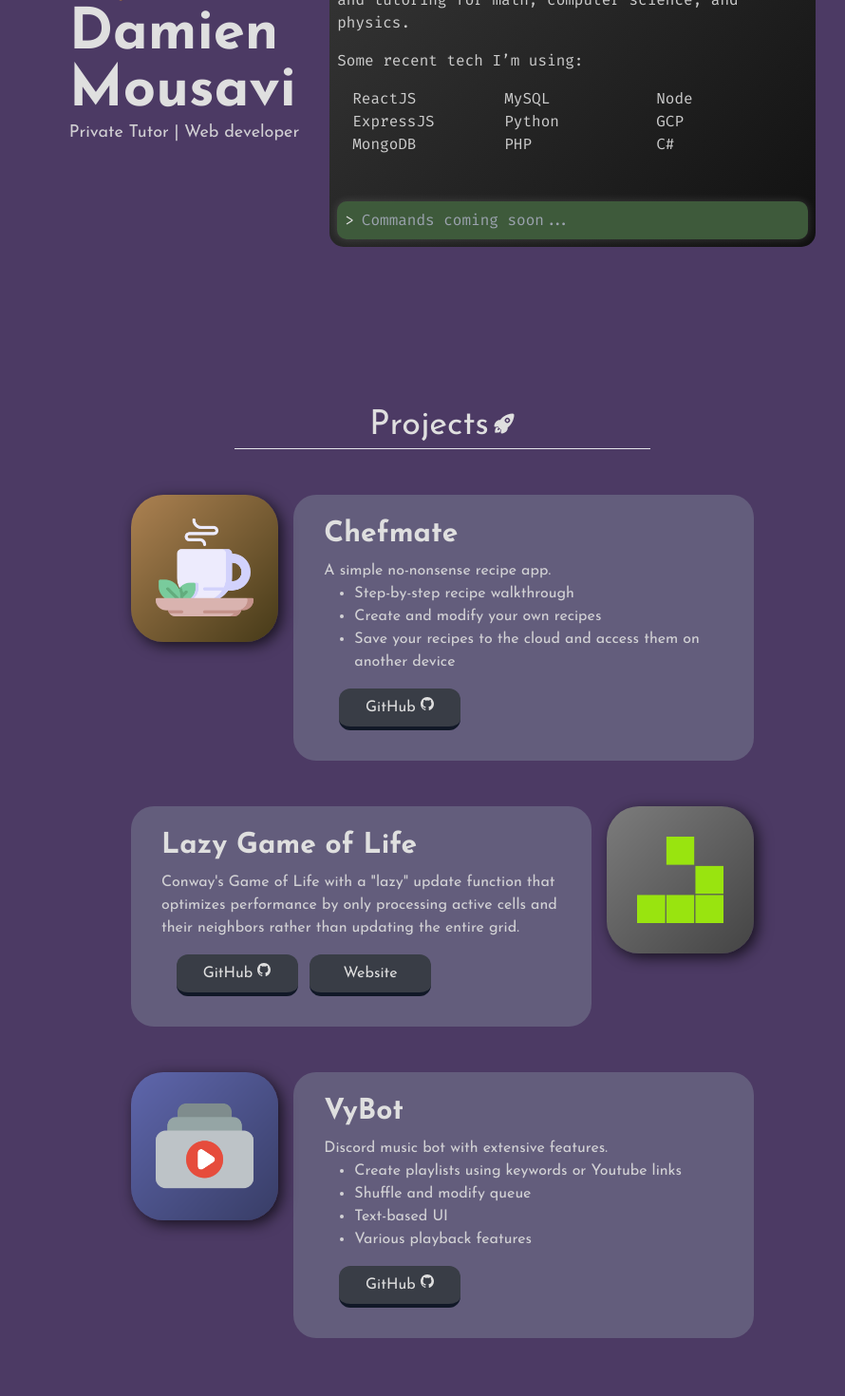
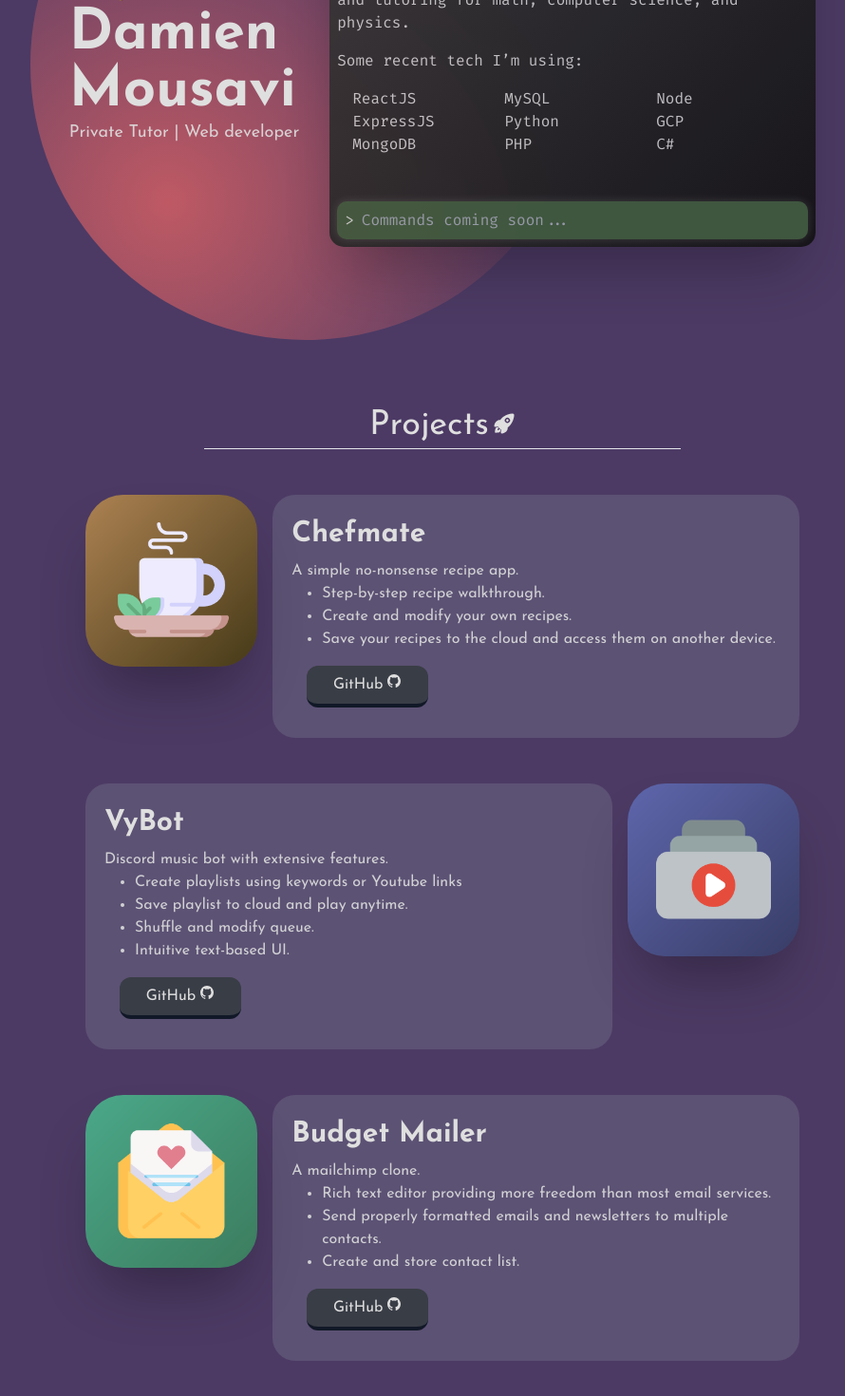
Before and after one commit to DamienSaavi/damiensaavi.github.io, a React (Create React App) app: page / in a window 1280 px wide. Shown: the part 300-1770 px from the top of the page at 95% size, without its empty margins (174-1064 px from the left). Built offline with nearby package versions, Linux system fonts and the light colour scheme.

Commit message:
added budget mailer to projects

```diff
--- a/src/App.js
+++ b/src/App.js
@@ -6,6 +6,7 @@ import './App.css'
 import brewmate_icon from './brewmate.png'
 import vybot_icon from './vybot.png'
 import gol_icon from './gol.png'
+import bm_icon from './mailer-logo.png'
 
 const tech = [
   'ReactJS', 'MySQL', 'Node',
@@ -70,15 +71,17 @@ function App() {
   return (
     <div className='root text-main'>
       <NavigationBar />
-      <div className='h-16 md:hidden' />
-      <div className='flex flex-col md:flex-row justify-center items-center gap-4 md:gap-8 h-screen min-h-sm w-full px-4 pb-16'>
+      <div className='flex flex-col relative md:flex-row justify-center items-center gap-4 md:gap-8 h-screen min-h-sm w-full px-4 pb-16 overflow-x-hidden'>
         <div className='text-center md:text-left flex flex-col'>
-          <h3 className='text-left opacity-90'>Hello 👋🏽 I'm</h3>
-          <p className='text-4xl xs:text-5xl md:hidden font-extrabold '>Damien Mousavi</p>
-          <p className='text-6xl hidden md:block font-extrabold '>Damien<br />Mousavi</p>
-          <h3 className='text-lg opacity-90'>Private Tutor | Web developer</h3>
+          <h3 className='text-left opacity-90 z-10'>Hello 👋🏽 I'm</h3>
+          <p className='text-4xl xs:text-5xl md:hidden font-extrabold z-10'>Damien Mousavi</p>
+          <p className='text-6xl hidden md:block font-extrabold z-10'>Damien<br />Mousavi</p>
+          <h3 className='text-lg opacity-90 z-10'>Private Tutor | Web developer</h3>
         </div>
-        <div className='terminal relative flex flex-col w-full max-w-lg h-1/2 md:h-96'>
+
+          <div className='absolute rounded-full bg-bottom md:bg-right-top z-0 md:mr-72' id='cog'/>
+
+        <div className='terminal relative flex flex-col w-full max-w-lg h-1/2 md:h-96 opacity-90 blur-xl shadow-3xl'>
           <div className='terminal-bar  text-xs flex justify-between h-8 p-2'>
             <div class='button flex-shrink-0 btn-exit'></div>
             <div class='button flex-shrink-0 btn-min'></div>
@@ -100,28 +103,28 @@ function App() {
           </div>
           <div className='cmdline-container text-sm md:text-base absolute bottom-0 w-full p-2'>
             <div className='cmdline flex p-2 gap-2 w-full'>
-              <p className='intro intro-launch' id="launch">{'>'}</p>
+              <p className='intro intro-launch opacity-90' id="launch">{'>'}</p>
               <input type='text' className='intro w-full' id='shell' placeholder='Commands coming soon...' />
             </div>
           </div>
         </div>
       </div >
-      <div class='projects-container container mx-auto max-w-lg sm:max-w-2xl -mt-16 md:-mt-20 p-2'>
+      <div class='projects-container container mx-auto max-w-lg sm:max-w-3xl -mt-20 p-2'>
         <h1 className='text-4xl flex justify-center '>Projects<IoRocket className='ml-1 w-6' /></h1>
         <hr className='mt-1 mb-12 w-2/3 mx-auto' />
 
-        <div class='project-billboard mb-12 w-full flex flex-col mx-auto max-w-4xl sm:flex-row gap-4'>
+        <div class='project-billboard mb-12 w-full flex flex-col sm:flex-row gap-4'>
           <div className='project-image-container w-full z-10 px-16 sm:p-0 sm:w-1/3'>
-            <img src={brewmate_icon} alt='' className='project-image shadow-main mx-auto z-10 ' />
+            <img src={brewmate_icon} alt='' className='project-image shadow-3xl mx-auto z-10 ' />
           </div>
-          <div className='project-desc w-full flex flex-col bg-base-light bg-opacity-60  rounded-3xl p-4 sm:px-8 pt-24 -mt-24 sm:pt-4 sm:mt-0 sm:shadow-none'>
+          <div className='project-desc w-full flex flex-col bg-base-light bg-opacity-40  rounded-3xl p-4 sm:px-5 pt-24 -mt-24 sm:pt-4 sm:mt-0 sm:shadow-none'>
             <p className='text-3xl font-bold text-center align-middle py-2 sm:text-left z-20'>Chefmate</p>
             <p className='opacity-90'>
               A simple no-nonsense recipe app.
               <ul className='features pl-8'>
-                <li>Step-by-step recipe walkthrough</li>
-                <li>Create and modify your own recipes</li>
-                <li>Save your recipes to the cloud and access them on another device</li>
+                <li>Step-by-step recipe walkthrough.</li>
+                <li>Create and modify your own recipes.</li>
+                <li>Save your recipes to the cloud and access them on another device.</li>
               </ul>
             </p>
             <div className='flex flex-row justify-center sm:justify-start flex-wrap sm:content-start p-4 gap-3'>
@@ -130,15 +133,55 @@ function App() {
           </div>
         </div>
 
+        <div class='project-billboard mb-12 w-full flex flex-col sm:flex-row-reverse gap-4'>
+          <div className='project-image-container w-full z-10 px-16 sm:p-0 sm:w-1/3'>
+            <img src={vybot_icon} alt='' className='project-image shadow-3xl mx-auto z-10 ' />
+          </div>
+          <div className='project-desc w-full flex flex-col bg-base-light bg-opacity-40  rounded-3xl p-4 sm:px-5 pt-24 -mt-24 sm:pt-4 sm:mt-0 sm:shadow-none '>
+            <p className='text-3xl font-bold text-center align-middle py-2 sm:text-left z-20'>VyBot</p>
+            <p className='opacity-90'>
+              Discord music bot with extensive features.
+              <ul className='features pl-8'>
+                <li>Create playlists using keywords or Youtube links</li>
+                <li>Save playlist to cloud and play anytime.</li>
+                <li>Shuffle and modify queue.</li>
+                <li>Intuitive text-based UI.</li>
+              </ul>
+            </p>
+            <div className='flex flex-row justify-center sm:justify-start flex-wrap sm:content-start p-4 gap-3'>
+              <a className='w-32 text-center transform bg-base-dark border-b-4 active:border-b-2 active:translate-y-0.5 hover:bg-subtle-dark border-gray-900 rounded-xl px-3 py-2' href='https://github.com/DamienSaavi/vybot'>GitHub<IoLogoGithub className='ml-1 inline w-4 h-4 align-baseline' /></a>
+            </div>
+          </div>
+        </div>
 
-        <div class='project-billboard mb-12 w-full flex flex-col mx-auto max-w-4xl sm:flex-row-reverse gap-4'>
+        <div class='project-billboard mb-12 w-full flex flex-col sm:flex-row gap-4'>
           <div className='project-image-container w-full z-10 px-16 sm:p-0 sm:w-1/3'>
-            <img src={gol_icon} alt='' className='project-image shadow-main mx-auto z-10 ' />
+            <img src={bm_icon} alt='' className='project-image shadow-3xl mx-auto z-10 ' />
           </div>
-          <div className='project-desc w-full flex flex-col bg-base-light bg-opacity-60  rounded-3xl p-4 sm:px-8 pt-24 -mt-24 sm:pt-4 sm:mt-0 sm:shadow-none '>
+          <div className='project-desc w-full flex flex-col bg-base-light bg-opacity-40  rounded-3xl p-4 sm:px-5 pt-24 -mt-24 sm:pt-4 sm:mt-0 sm:shadow-none '>
+            <p className='text-3xl font-bold text-center align-middle py-2 sm:text-left z-20'>Budget Mailer</p>
+            <p className='opacity-90'>
+              A mailchimp clone.
+              <ul className='features pl-8'>
+                <li>Rich text editor providing more freedom than most email services.</li>
+                <li>Send properly formatted emails and newsletters to multiple contacts.</li>
+                <li>Create and store contact list.</li>
+              </ul>
+            </p>
+            <div className='flex flex-row justify-center sm:justify-start flex-wrap sm:content-start p-4 gap-3'>
+              <a className='w-32 text-center transform bg-base-dark border-b-4 active:border-b-2 active:translate-y-0.5 hover:bg-subtle-dark border-gray-900 rounded-xl px-3 py-2' href='https://github.com/DamienSaavi/budget-mailer'>GitHub<IoLogoGithub className='ml-1 inline w-4 h-4 align-baseline' /></a>
+            </div>
+          </div>
+        </div>
+
+        <div class='project-billboard mb-12 w-full flex flex-col sm:flex-row-reverse gap-4'>
+          <div className='project-image-container w-full z-10 px-16 sm:p-0 sm:w-1/3'>
+            <img src={gol_icon} alt='' className='project-image shadow-3xl mx-auto z-10 ' />
+          </div>
+          <div className='project-desc w-full flex flex-col bg-base-light bg-opacity-40  rounded-3xl p-4 sm:px-5 pt-24 -mt-24 sm:pt-4 sm:mt-0 sm:shadow-none '>
             <p className='text-3xl font-bold text-center align-middle py-2 sm:text-left z-20'>Lazy Game of Life</p>
             <p className='opacity-90'>
-              Conway's Game of Life with a "lazy" update function that optimizes performance by only processing active cells and their neighbors rather than updating the entire grid.
+              Conway's Game of Life with a "lazy" update function implementation to boost performance.
             </p>
             <div className='flex flex-row justify-center sm:justify-start flex-wrap sm:content-start p-4 gap-3'>
               <a className='w-32 text-center transform bg-base-dark border-b-4 active:border-b-2 active:translate-y-0.5 hover:bg-subtle-dark border-gray-900 rounded-xl px-3 py-2' href='https://github.com/DamienSaavi/lazy-game-of-life'>GitHub<IoLogoGithub className='ml-1 inline w-4 h-4 align-baseline' /></a>
@@ -147,26 +190,6 @@ function App() {
           </div>
         </div>
 
-        <div class='project-billboard mb-12 w-full flex flex-col mx-auto max-w-4xl sm:flex-row gap-4'>
-          <div className='project-image-container w-full z-10 px-16 sm:p-0 sm:w-1/3'>
-            <img src={vybot_icon} alt='' className='project-image shadow-main mx-auto z-10 ' />
-          </div>
-          <div className='project-desc w-full flex flex-col bg-base-light bg-opacity-60  rounded-3xl p-4 sm:px-8 pt-24 -mt-24 sm:pt-4 sm:mt-0 sm:shadow-none '>
-            <p className='text-3xl font-bold text-center align-middle py-2 sm:text-left z-20'>VyBot</p>
-            <p className='opacity-90'>
-              Discord music bot with extensive features.
-              <ul className='features pl-8'>
-                <li>Create playlists using keywords or Youtube links</li>
-                <li>Shuffle and modify queue</li>
-                <li>Text-based UI</li>
-                <li>Various playback features</li>
-              </ul>
-            </p>
-            <div className='flex flex-row justify-center sm:justify-start flex-wrap sm:content-start p-4 gap-3'>
-              <a className='w-32 text-center transform bg-base-dark border-b-4 active:border-b-2 active:translate-y-0.5 hover:bg-subtle-dark border-gray-900 rounded-xl px-3 py-2' href='https://github.com/DamienSaavi/vybot'>GitHub<IoLogoGithub className='ml-1 inline w-4 h-4 align-baseline' /></a>
-            </div>
-          </div>
-        </div>
 
         <div className='w-full flex flex-row justify-center flex-wrap p-4'>
           <a className='w-48 text-black text-center transform bg-accent border-b-4 hover:bg-accent-light active:border-b-2 active:translate-y-0.5 border-gray-800 rounded-xl px-3 py-2' href='https://github.com/DamienSaavi?tab=repositories'>More on GitHub<IoLogoGithub className='ml-1 inline w-4 h-4 align-baseline' /></a>
```
Also changed, not shown: src/mailer-logo.png (added).
